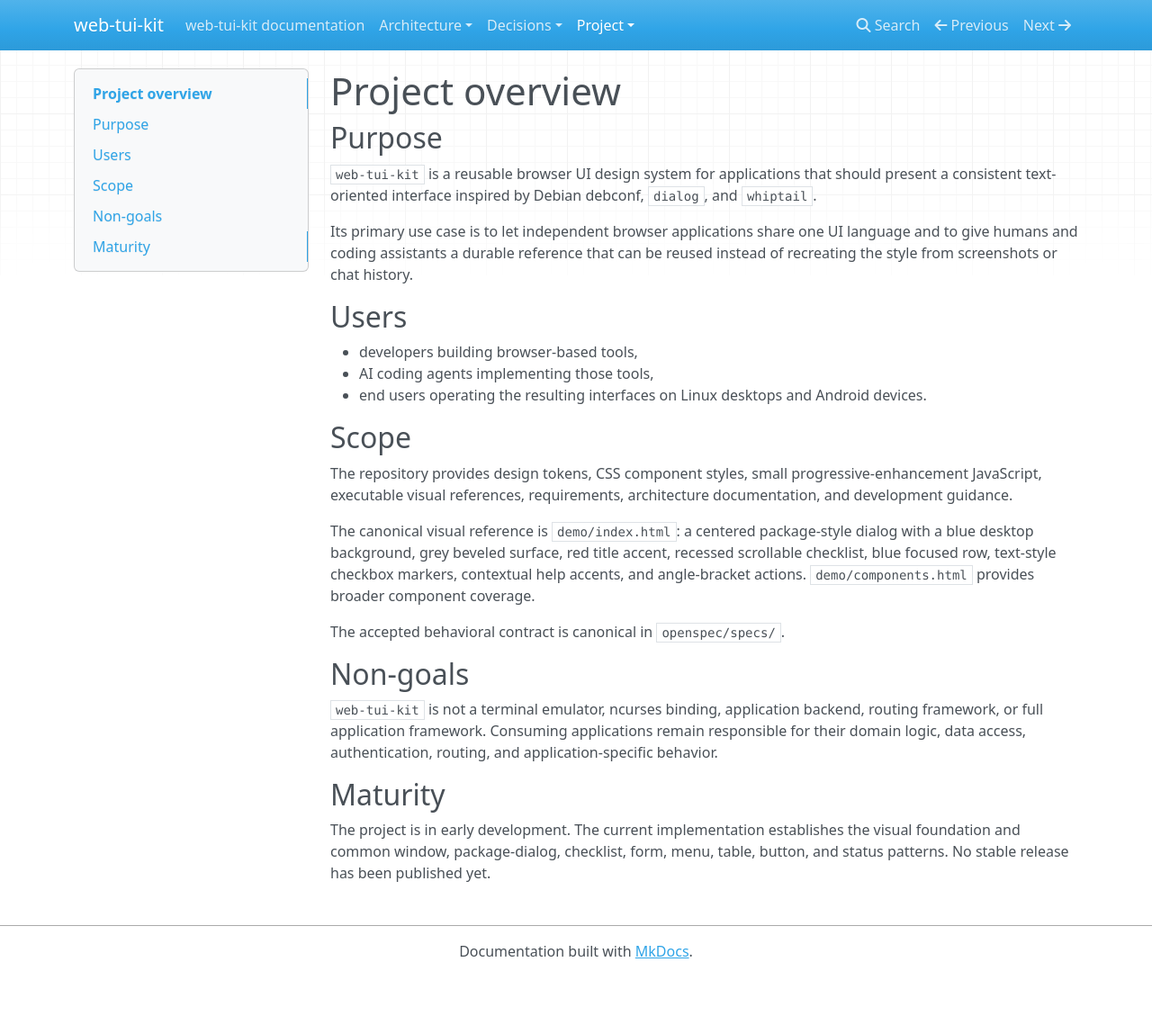
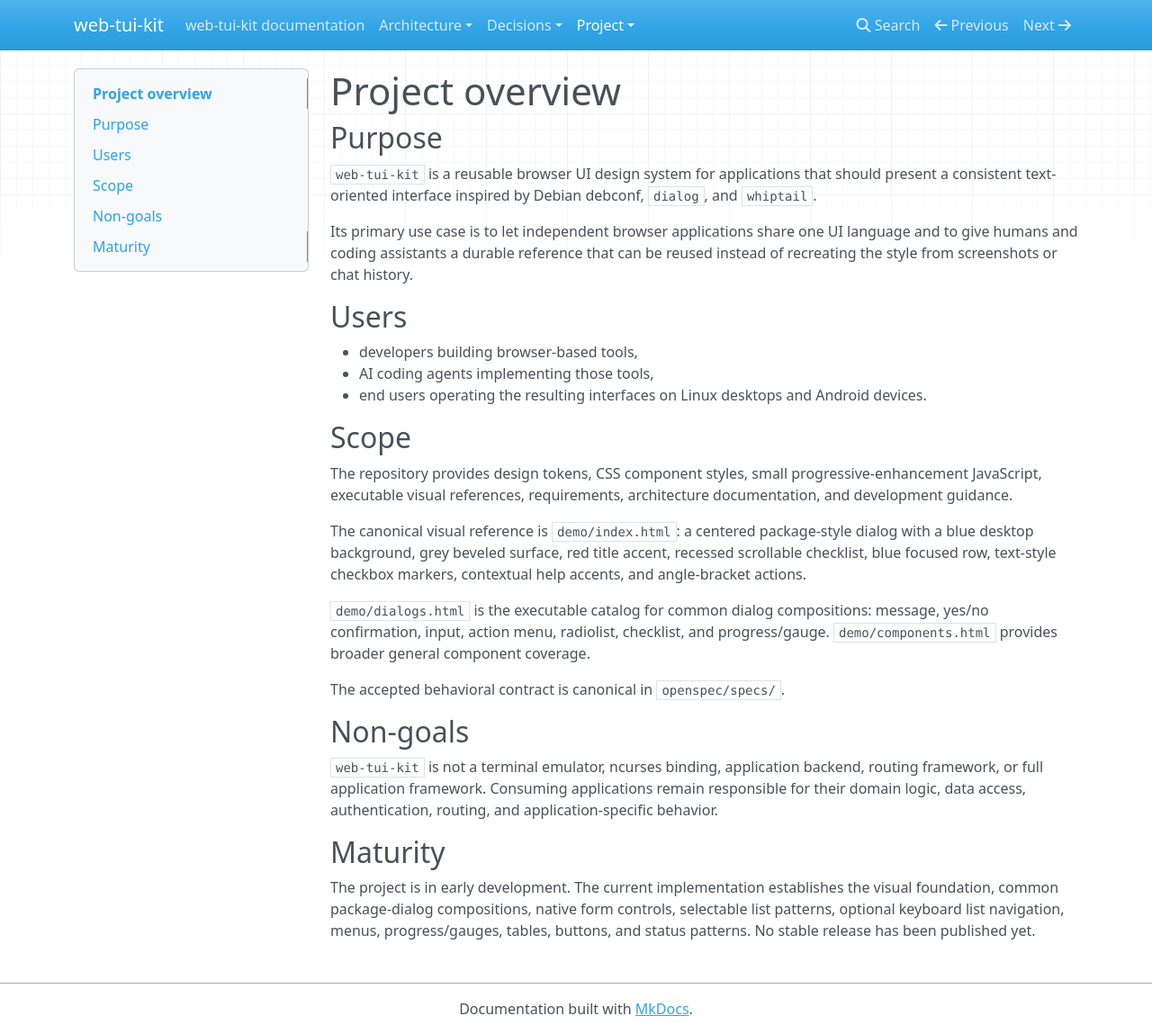
Before and after one commit to 1990jk1990/web-tui-kit, an MkDocs documentation site: the page built from docs/project/overview.md, in a window 1280 px wide and 1149 px high. Shown: the whole window at 90% size. Built offline with MkDocs 1.6.1, drawn with Linux system fonts in a browser that asks for light colours; nearby versions of some CDN libraries.

Commit message:
docs: update project overview for v0.2 dialogs

```diff
--- a/docs/project/overview.md
+++ b/docs/project/overview.md
@@ -16,7 +16,9 @@ Its primary use case is to let independent browser applications share one UI lan
 
 The repository provides design tokens, CSS component styles, small progressive-enhancement JavaScript, executable visual references, requirements, architecture documentation, and development guidance.
 
-The canonical visual reference is `demo/index.html`: a centered package-style dialog with a blue desktop background, grey beveled surface, red title accent, recessed scrollable checklist, blue focused row, text-style checkbox markers, contextual help accents, and angle-bracket actions. `demo/components.html` provides broader component coverage.
+The canonical visual reference is `demo/index.html`: a centered package-style dialog with a blue desktop background, grey beveled surface, red title accent, recessed scrollable checklist, blue focused row, text-style checkbox markers, contextual help accents, and angle-bracket actions.
+
+`demo/dialogs.html` is the executable catalog for common dialog compositions: message, yes/no confirmation, input, action menu, radiolist, checklist, and progress/gauge. `demo/components.html` provides broader general component coverage.
 
 The accepted behavioral contract is canonical in `openspec/specs/`.
 
@@ -26,4 +28,4 @@ The accepted behavioral contract is canonical in `openspec/specs/`.
 
 ## Maturity
 
-The project is in early development. The current implementation establishes the visual foundation and common window, package-dialog, checklist, form, menu, table, button, and status patterns. No stable release has been published yet.
+The project is in early development. The current implementation establishes the visual foundation, common package-dialog compositions, native form controls, selectable list patterns, optional keyboard list navigation, menus, progress/gauges, tables, buttons, and status patterns. No stable release has been published yet.
```
